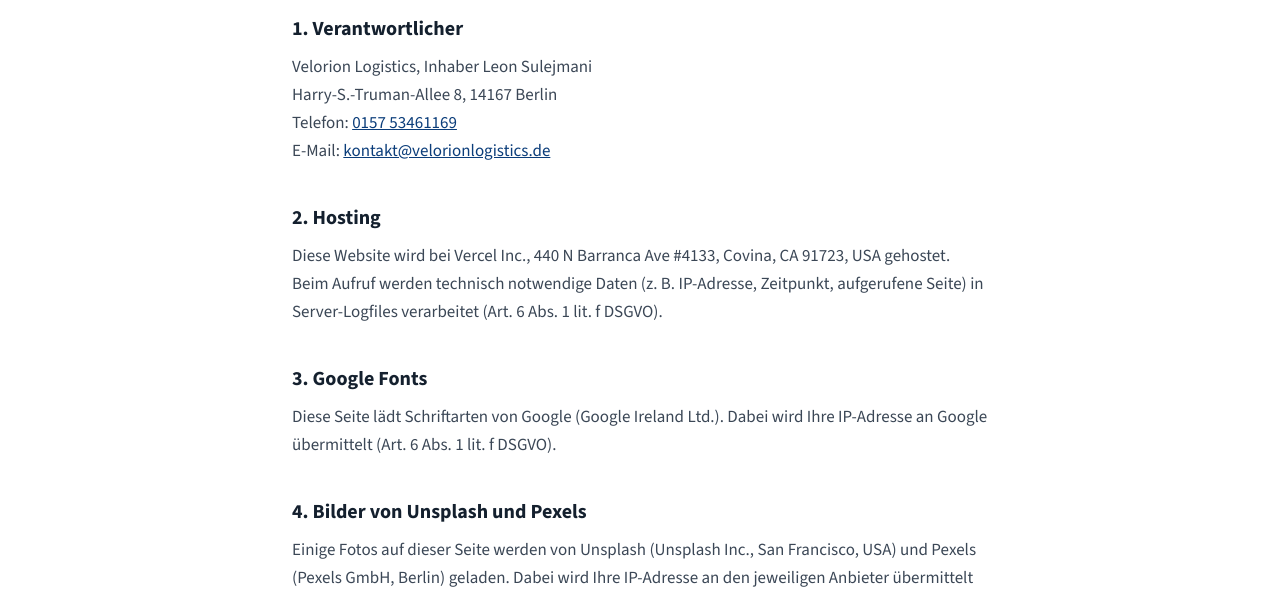
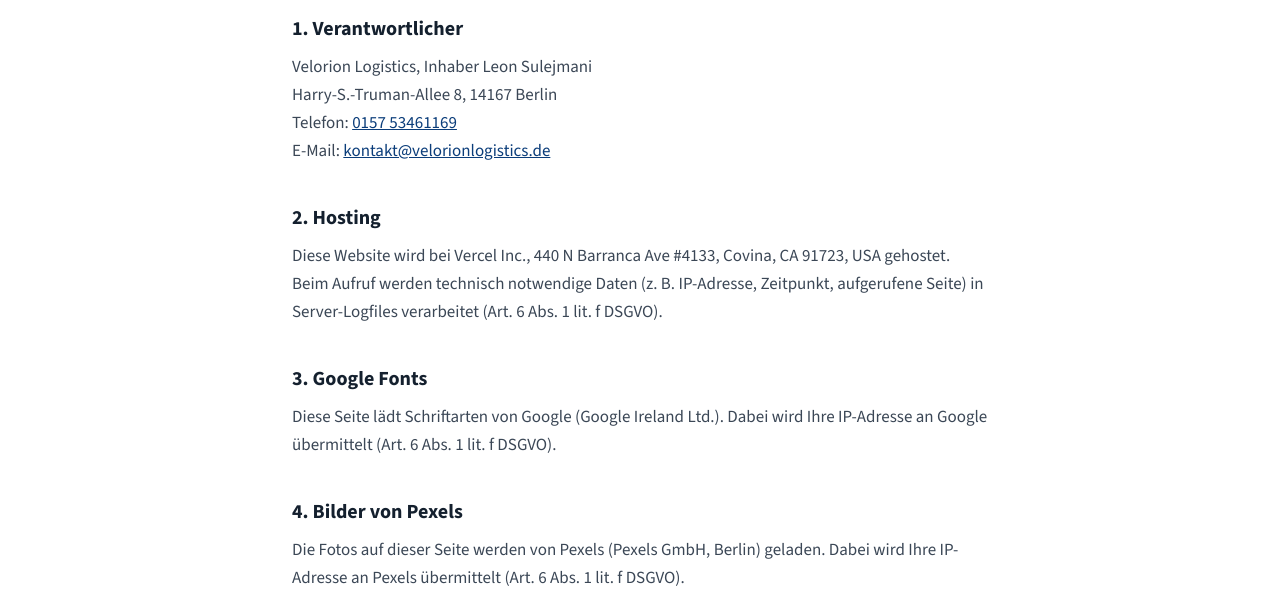
Before and after one commit to LeonSulejmani/Velorionlogistics, a plain HTML site: page datenschutz.html in a window 1280 px wide. Shown: the part 209-800 px from the top of the page. Drawn offline with nearby package versions, Linux system fonts and the light colour scheme.

Commit message:
Update image source section in datenschutz.html

```diff
--- a/datenschutz.html
+++ b/datenschutz.html
@@ -40,8 +40,8 @@ footer a:hover{color:#fff;text-decoration:underline}
 <p>Diese Website wird bei Vercel Inc., 440 N Barranca Ave #4133, Covina, CA 91723, USA gehostet. Beim Aufruf werden technisch notwendige Daten (z. B. IP-Adresse, Zeitpunkt, aufgerufene Seite) in Server-Logfiles verarbeitet (Art. 6 Abs. 1 lit. f DSGVO).</p>
 <h2>3. Google Fonts</h2>
 <p>Diese Seite lädt Schriftarten von Google (Google Ireland Ltd.). Dabei wird Ihre IP-Adresse an Google übermittelt (Art. 6 Abs. 1 lit. f DSGVO).</p>
-<h2>4. Bilder von Unsplash und Pexels</h2>
-<p>Einige Fotos auf dieser Seite werden von Unsplash (Unsplash Inc., San Francisco, USA) und Pexels (Pexels GmbH, Berlin) geladen. Dabei wird Ihre IP-Adresse an den jeweiligen Anbieter übermittelt (Art. 6 Abs. 1 lit. f DSGVO).</p>
+<h2>4. Bilder von Pexels</h2>
+<p>Die Fotos auf dieser Seite werden von Pexels (Pexels GmbH, Berlin) geladen. Dabei wird Ihre IP-Adresse an Pexels übermittelt (Art. 6 Abs. 1 lit. f DSGVO).</p>
 <h2>5. Kontaktaufnahme</h2>
 <p>Das Kontaktformular öffnet Ihr E-Mail-Programm. Wenn Sie uns per E-Mail oder Telefon kontaktieren, verwenden wir Ihre Angaben nur zur Bearbeitung Ihrer Anfrage (Art. 6 Abs. 1 lit. b DSGVO).</p>
 <h2>6. Ihre Rechte</h2>
```
